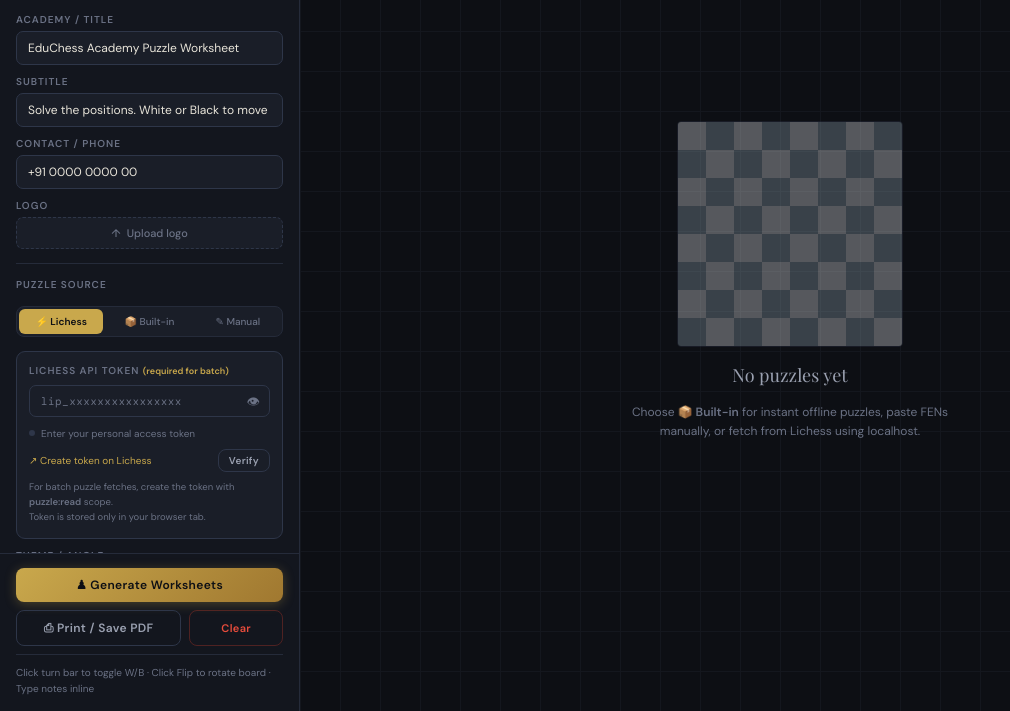
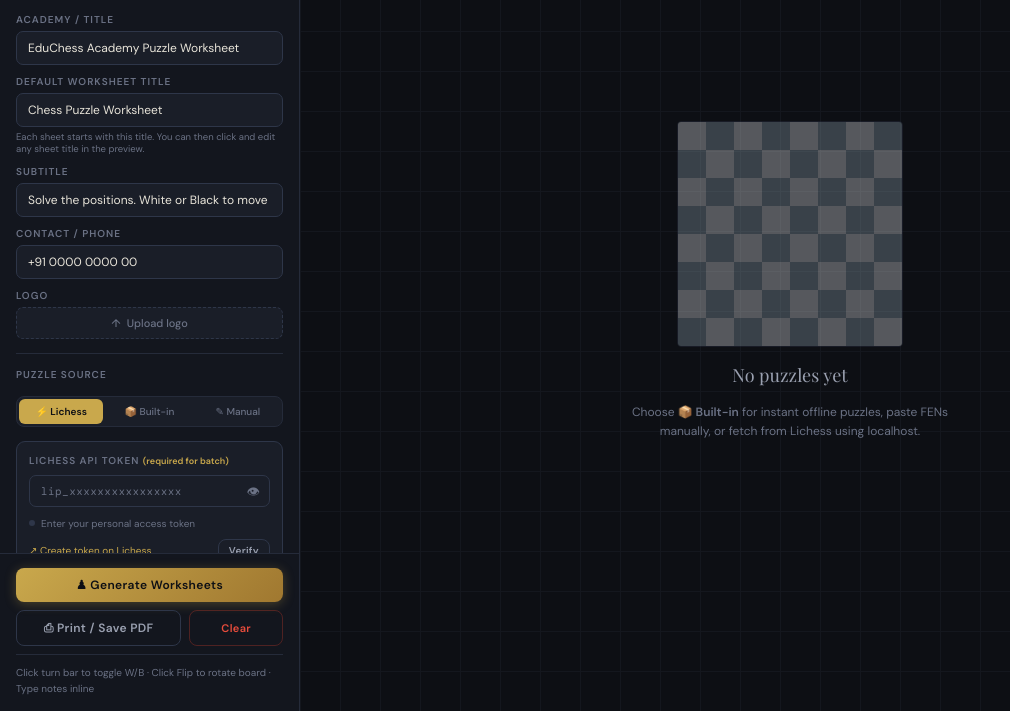
Before and after one commit to Hari-Shankar007/WORKSHEETV3, a plain HTML site: page index.html in a window 1280 px wide. Shown: the part 89-800 px from the top of the page, without its empty margins (0-1010 px from the left). Drawn offline with nearby package versions, Linux system fonts and the light colour scheme.

Commit message:
Update index.html

```diff
--- a/index.html
+++ b/index.html
@@ -1086,5 +1086,9 @@ applyFileProtocolUI();
 if (!IS_FILE_PROTOCOL) switchTab('lichess');
 buildEmptyState(document.getElementById('sheets-wrap'));
 </script>
+
+<!-- Multi-theme and individual sheet title feature -->
+<script src="./multi_theme_title_patch.js"></script>
+
 </body>
 </html>
```
